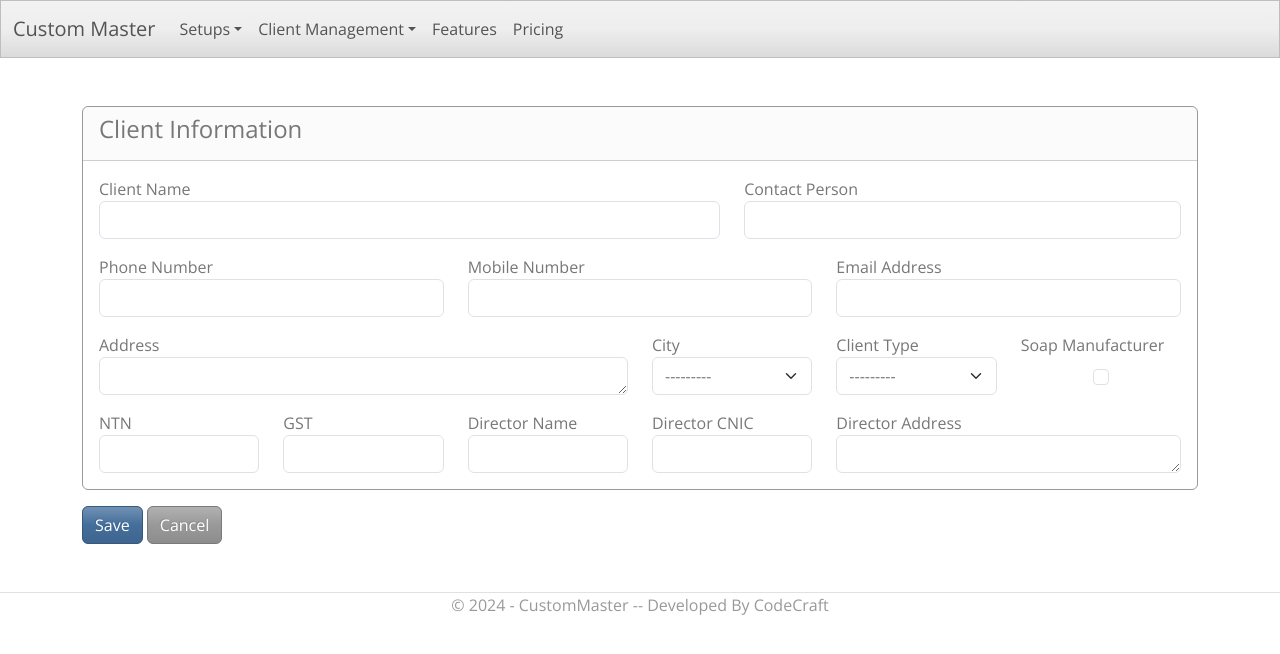
After one commit to rizwanfree/CMDjango, a Django app: page /Client/add/ in a window 1280 px wide. The commit adds this page. Shown: the top 654 px of the page. Run offline with Django 5.2, Linux system fonts and the light colour scheme; data that the repository does not hold is empty; some libraries are stand-ins or nearby versions.

Commit message:
finished client add edit

```diff
--- /dev/null
+++ b/Client/forms.py
@@ -0,0 +1,32 @@
+from django import forms
+from .models import Client, City
+
+class ClientForm(forms.ModelForm):
+    class Meta:
+        model = Client
+        fields = [
+            'client_name', 'contact_person', 'email', 'phone_number',
+            'mobile_number', 'address', 'city', 'client_type', 'gst',
+            'ntn', 'director_name', 'nic', 'soap_manufacturer', 'director_address'
+        ]
+        widgets = {
+            'client_name': forms.TextInput(attrs={'class': 'form-control'}),
+            'contact_person': forms.TextInput(attrs={'class': 'form-control'}),
+            'email': forms.EmailInput(attrs={'class': 'form-control'}),
+            'phone_number': forms.TextInput(attrs={'class': 'form-control'}),
+            'mobile_number': forms.TextInput(attrs={'class': 'form-control'}),
+            'address': forms.Textarea(attrs={'class': 'form-control', 'rows': 1}),
+            'city': forms.Select(attrs={'class': 'form-select'}),
+            'client_type': forms.Select(choices=Client.CLIENT_TYPE_CHOICES, attrs={'class': 'form-select'}),
+            'gst': forms.TextInput(attrs={'class': 'form-control'}),
+            'ntn': forms.TextInput(attrs={'class': 'form-control'}),
+            'director_name': forms.TextInput(attrs={'class': 'form-control'}),
+            'nic': forms.TextInput(attrs={'class': 'form-control'}),
+            'soap_manufacturer': forms.CheckboxInput(attrs={'class': 'form-check-input', }),
+            'director_address': forms.Textarea(attrs={'class': 'form-control', 'rows': 1}),
+        }
+
+    def __init__(self, *args, **kwargs):
+        super(ClientForm, self).__init__(*args, **kwargs)
+        # Customize form fields here if needed
+        self.fields['city'].queryset = City.objects.all()
--- /dev/null
+++ b/Client/templates/Client/client_edit.html
@@ -0,0 +1,94 @@
+{% extends "base.html" %} {% block content %}
+
+<div class="container">
+  <form method="post">
+    {% csrf_token %}
+    <input type="hidden" />
+
+    <div class="card border-secondary mb-3" style="max-width: 100%">
+      <div class="card-header">
+        <h4 class="card-title">Client Information</h4>
+      </div>
+      <div class="card-body">
+        <div class="row">
+          <div class="form-group col-sm-7">
+            <label class="control-label">Client Name</label>
+            {{form.client_name}}
+          </div>
+
+          <div class="form-group col-sm-5">
+            <label class="control-label">Contact Person</label>
+            {{form.contact_person}}
+          </div>
+        </div>
+
+        <div class="row mt-3">
+          <div class="form-group col-sm-4">
+            <label class="control-label">Phone Number</label>
+            {{form.phone_number}}
+          </div>
+          <div class="form-group col-sm-4">
+            <label class="control-label">Mobile Number</label>
+            {{form.mobile_number}}
+          </div>
+          <div class="form-group col-sm-4">
+            <label class="control-label">Email Address</label>
+            {{form.email}}
+          </div>
+        </div>
+
+        <div class="row mt-3">
+          <div class="form-group col-sm-6">
+            <label class="control-label">Address</label>
+            {{form.address}}
+          </div>
+          <div class="form-group col-sm-2">
+            <label class="control-label">City</label>
+            {{form.city}}
+          </div>
+          <div class="form-group col-sm-2">
+            <label class="control-label">Client Type</label>
+            {{form.client_type}}
+          </div>
+          <div class="form-group col-sm-2">
+            <label class="control-label">Soap Manufacturer</label>
+            <div class="d-flex justify-content-center align-items-center mt-2">
+              {{ form.soap_manufacturer }}
+            </div>
+          </div>
+        </div>
+
+        <div class="row mt-3">
+          <div class="form-group col-sm-2">
+            <label class="control-label">NTN</label>
+            {{form.ntn}}
+          </div>
+
+          <div class="form-group col-sm-2">
+            <label class="control-label">GST</label>
+            {{form.gst}}
+          </div>
+
+          <div class="form-group col-sm-2">
+            <label class="control-label">Director Name</label>
+            {{form.director_name}}
+          </div>
+          <div class="form-group col-sm-2">
+            <label class="control-label">Director CNIC</label>
+            {{form.nic}}
+          </div>
+          <div class="form-group col-sm-4">
+            <label class="control-label">Director Address</label>
+            {{form.director_address}}
+          </div>
+        </div>
+      </div>
+    </div>
+
+    <div class="form-group">
+      <button type="submit" class="btn btn-primary">Save</button>
+      <a asp-action="Index" class="btn btn-secondary">Cancel</a>
+    </div>
+  </form>
+</div>
+{% endblock %}
--- a/Client/templates/Client/client_list.html
+++ b/Client/templates/Client/client_list.html
@@ -13,7 +13,7 @@
 
 <div class="mt-5">
   <div class="mb-4">
-    <a class="btn btn-primary">Add New Client</a>
+    <a class="btn btn-primary" href="{% url "client:client_add" %}">Add New Client</a>
   </div>
   <table id="myTable" class="table table-primary table-bordered table-hover">
     <thead class="text-center">
@@ -53,8 +53,8 @@
           render: function (data) {
             return `
                     <div class="action-buttons">
-                        <a href="" class="btn btn-sm btn-primary">Edit</a>
-                        <a href="#" class="btn btn-sm btn-info">Details</a>
+                        <a href="/Client/edit/${data}/" class="btn btn-sm btn-primary">Edit</a>
+                        <a href="/Client/clientdetails/${data}/" class="btn btn-sm btn-info">Details</a>
                     </div>
             `;
           },
--- a/Client/urls.py
+++ b/Client/urls.py
@@ -7,5 +7,9 @@ app_name = 'client'
 urlpatterns = [
     path('api/clients/', views.ClientDataTableAPI.as_view(), name='table-client-list-api'),
     path('clientlist/', views.ClientList, name='client_list'),
+    path('clientdetails/<int:id>/', views.ClientDetails, name='client_details'),
+    path('edit/<int:id>/', views.ClientEdit, name='client_edit'),
+    path('add/', views.ClientEdit, name='client_add')
+
 
 ]
--- a/Client/views.py
+++ b/Client/views.py
@@ -2,8 +2,10 @@ from rest_framework.views import APIView
 from rest_framework.response import Response
 from rest_framework import status
 from .Serializer import ClientDataTableSerializer
+from .forms import ClientForm
 
-from django.shortcuts import render
+from django.shortcuts import redirect, render, get_object_or_404
+from django.contrib import messages
 
 from .models import Client
 
@@ -24,3 +26,33 @@ def ClientList(request):
         'clients': clients
     }
     return render(request, 'Client/client_list.html', context)
+
+def ClientDetails(request, id):
+    client = get_object_or_404(Client, id=id)
+
+    context = {
+        'client': client
+    }
+    return render(request, 'Client/client_details.html', context)
+
+
+def ClientEdit(request, id=None):
+    if id:
+        # Editing an existing client
+        client = get_object_or_404(Client, id=id)
+        form = ClientForm(request.POST or None, instance=client)
+    else:
+        # Creating a new client
+        form = ClientForm(request.POST or None)
+
+    if request.method == 'POST':
+        if form.is_valid():
+            form.save()
+            messages.success(request, 'Client saved successfully.')
+            return redirect('client:client_list')  # Redirect to a list view or any other view as needed
+
+    context = {
+        'form': form,
+        'id': id,
+    }
+    return render(request, 'client/client_edit.html', context)
```
Also changed, not shown: Client/templates/Client/client_details.html (added, +99 -0 lines).
